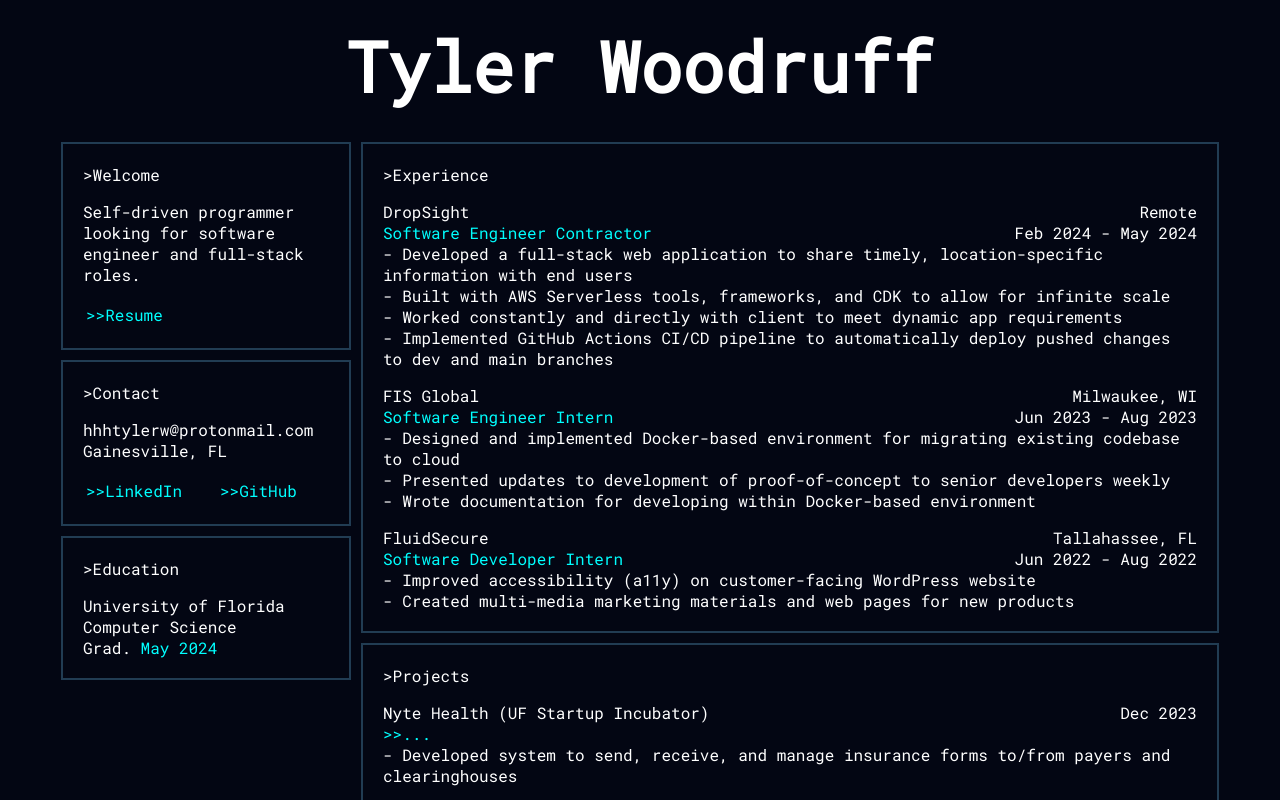
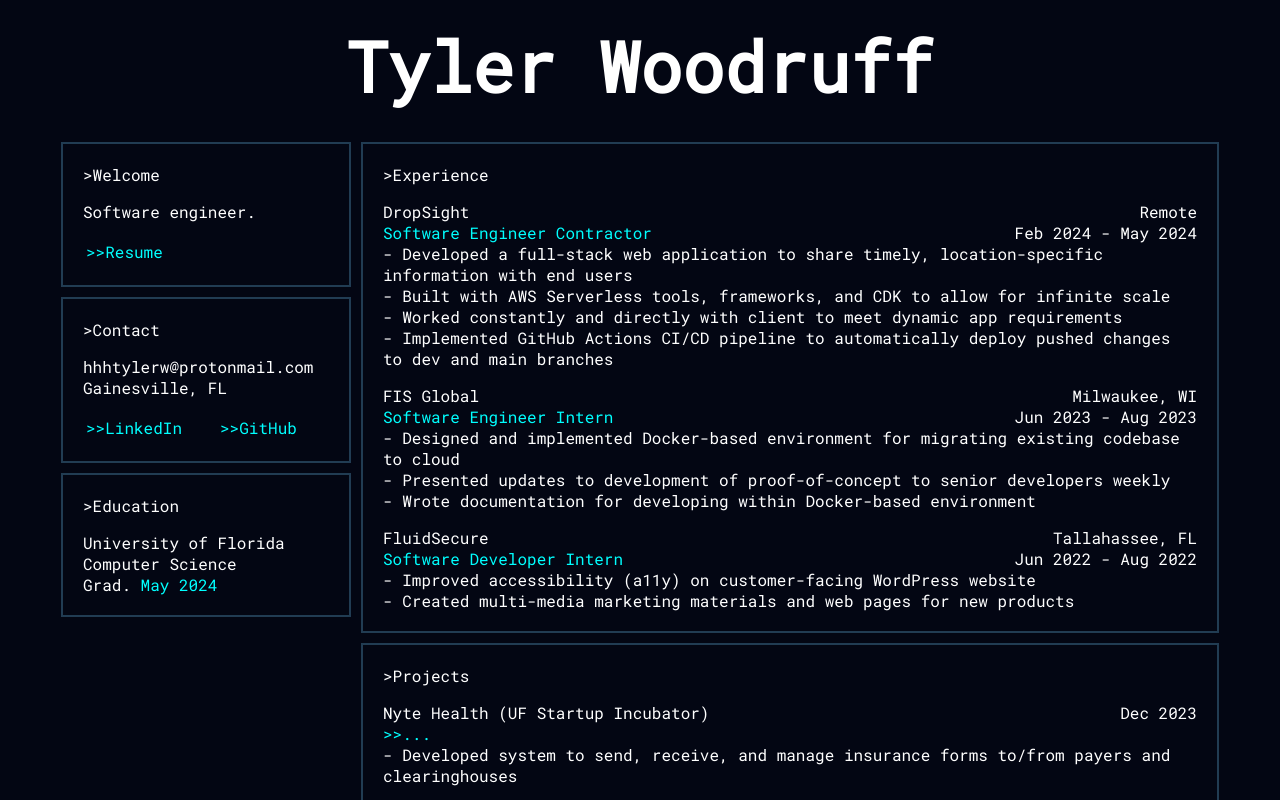
Before and after one commit to hhhtylerw/portfolio, a Svelte app: page / in a window 1280 px wide. Shown: the top 800 px of the page. Built offline with nearby package versions, Linux system fonts and the light colour scheme.

Commit message:
software

```diff
--- a/src/App.svelte
+++ b/src/App.svelte
@@ -151,7 +151,7 @@
 					I am a self-taught software engineer attending the University of Florida. I enjoy making things that people can benefit from and improve their lives with.
 				</p> -->
 				<p>
-					Self-driven programmer looking for software engineer and full-stack roles.
+					Software engineer.
 				</p>
 				<table><tr><td><a target="_blank" href="/WoodruffResume.pdf">>>Resume</a></td></tr></table>
 			</aside>
```
